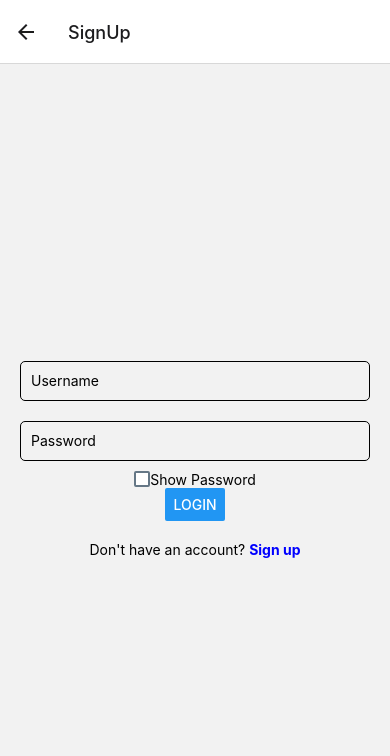
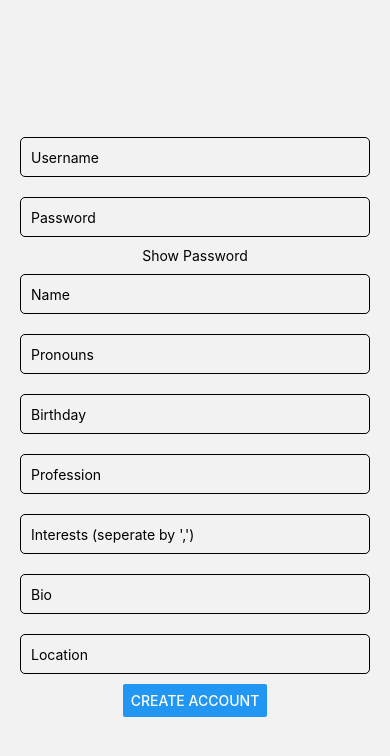
Before and after one commit to lizzy-lohmann/2024-final-project, a React Native app in the folder SeniorProject/: screen /SignUp in a window 390 px wide. Shown: the top 756 px of the page. Built offline with nearby package versions, Linux system fonts and the light colour scheme.

Commit message:
added a login and signup page

```diff
--- a/SeniorProject/App.js
+++ b/SeniorProject/App.js
@@ -16,8 +16,9 @@ function App() {
     return (
         <NavigationContainer>
             <Stack.Navigator
-                initialRouteName="Login">
-                <Stack.Screen name="Login" component={Login} />
+                initialRouteName="Login"
+                screenOptions={{headerShown: false,}}>
+                <Stack.Screen name="Login" component={Login}/>
                 <Stack.Screen name="SignUp" component={SignUp} />
                 <Stack.Screen name="Home" component={HomeScreen} />
                 <Stack.Screen name="Profile" component={ProfileScreen} />
--- a/SeniorProject/Login.js
+++ b/SeniorProject/Login.js
@@ -1,5 +1,5 @@
 import React, { useState } from 'react';
-import { View, Text, TextInput, Button, TouchableOpacity, StyleSheet, CheckBox } from 'react-native';
+import {View, Text, TextInput, Button, TouchableOpacity, StyleSheet} from 'react-native';
 
 
 const Login = ({ navigation }) => {
@@ -9,9 +9,9 @@ const Login = ({ navigation }) => {
 
 
     const handleLogin = () => {
-        // Perform login logic                                 JUSTIN/CHASE
+        // Perform login logic
         console.log('Login pressed with username:', username, 'and password:', password);
-        navigation.navigate('SignUp')
+        navigation.navigate('Home');
     };
 
 
@@ -36,22 +36,20 @@ const Login = ({ navigation }) => {
                 secureTextEntry={!isPasswordVisible}
             />
             <View style={styles.checkboxContainer}>
-                <CheckBox
+                {/*
+                <Box
                     value={isPasswordVisible}
                     onValueChange={toggleShowPassword}
                 />
+                */}
                 <Text>Show Password</Text>
             </View>
-
-
             <Button title="Login" onPress={handleLogin} />
             <View style={styles.signupPrompt}>
                 <Text>Don't have an account? </Text>
                 <TouchableOpacity onPress={() => navigation.navigate('SignUp')}>
                     <Text style={styles.signupText}>Sign up</Text>
                 </TouchableOpacity>
-
-
             </View>
         </View>
     );
--- a/SeniorProject/SignUp.js
+++ b/SeniorProject/SignUp.js
@@ -1,19 +1,25 @@
 import React, { useState } from 'react';
-import { View, Text, TextInput, Button, TouchableOpacity, StyleSheet, CheckBox } from 'react-native';
+import { View, Text, TextInput, Button, TouchableOpacity, StyleSheet } from 'react-native';
 
 
 const SignUp = ({ navigation }) => {
     const [username, setUsername] = useState('');
     const [password, setPassword] = useState('');
+    const [name, setName] = useState('');
+    const [pronouns, setPronouns] = useState('');
+    const [birthday, setBirthday] = useState('');
+    const [profession, setProfession] = useState('');
+    const [interests, setInterests] = useState('');
+    const [aboutMe, setAboutMe] = useState('');
+    const [location, setLocation] = useState('');
     const [isPasswordVisible, setIsPasswordVisible] = useState(false);
 
 
-    const handleLogin = () => {
-        // Perform login logic
+    const createAccount = () => {
+        // Perform login logic                                 JUSTIN/CHASE
         console.log('Login pressed with username:', username, 'and password:', password);
+        navigation.navigate('Home');
     };
-
-
     const toggleShowPassword = () => {
         setIsPasswordVisible(!isPasswordVisible);
     };
@@ -35,19 +41,62 @@ const SignUp = ({ navigation }) => {
                 secureTextEntry={!isPasswordVisible}
             />
             <View style={styles.checkboxContainer}>
-                <CheckBox
+                {/*
+                <Box
                     value={isPasswordVisible}
                     onValueChange={toggleShowPassword}
                 />
+                */}
                 <Text>Show Password</Text>
             </View>
-            <Button title="Login" onPress={handleLogin} />
-            <View style={styles.signupPrompt}>
-                <Text>Don't have an account? </Text>
-                <TouchableOpacity onPress={() => console.log('Sign up pressed')}>
-                    <Text style={styles.signupText}>Sign up</Text>
-                </TouchableOpacity>
-            </View>
+            <TextInput
+                style={styles.input}
+                placeholder="Name"
+                value={name}
+                onChangeText={setName}
+            />
+            <TextInput
+                style={styles.input}
+                placeholder="Pronouns"
+                value={pronouns}
+                onChangeText={setPronouns}
+            />
+            <TextInput
+                style={styles.input}
+                placeholder="Birthday"
+                value={birthday}
+                onChangeText={setBirthday}
+            />
+            <TextInput
+                style={styles.input}
+                placeholder="Profession"
+                value={profession}
+                onChangeText={setProfession}
+            />
+            <TextInput
+                style={styles.input}
+                placeholder="Interests (seperate by ',')"
+                value={interests}
+                onChangeText={setInterests}
+            />
+            <TextInput
+                style={styles.input}
+                placeholder="Bio"
+                value={aboutMe}
+                onChangeText={setAboutMe}
+            />
+            {/*             Change so location is drop down?                                          */}
+            <TextInput
+                style={styles.input}
+                placeholder="Location"
+                value={location}
+                onChangeText={setLocation}
+            />
+
+
+            <Button title="Create Account" onPress={createAccount} />
+
+
         </View>
     );
 };
@@ -81,6 +130,4 @@ const styles = StyleSheet.create({
         color: 'blue',
     },
 });
-
-
 export default SignUp;
```
